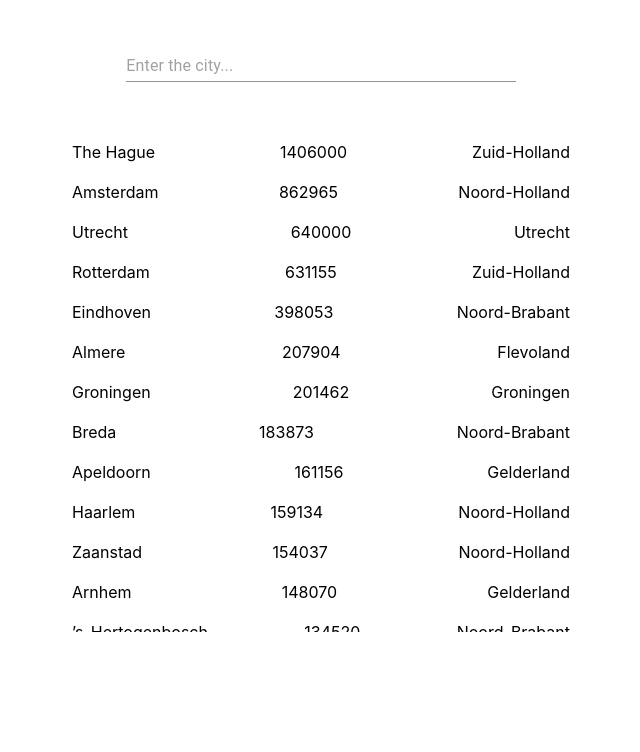
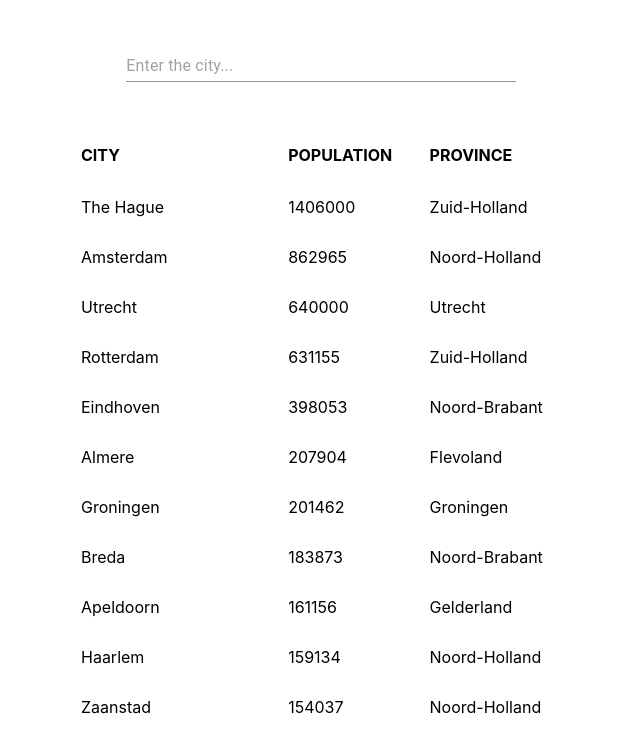
Before and after one commit to dsigitoff/hello-hatch, a React (Create React App) app: page / in a window 1280 px wide. Shown: the top 752 px of the page, without its empty margins (319-959 px from the left). Built offline with nearby package versions, Linux system fonts and the light colour scheme.

Commit message:
Revert "rework table"
This reverts commit d30a2dbd89b05fc38de1fbbb187c1fbc47744a4c.

```diff
--- a/package.json
+++ b/package.json
@@ -11,7 +11,6 @@
     "@types/node": "^12.0.0",
     "@types/react": "^17.0.0",
     "@types/react-dom": "^17.0.0",
-    "lodash.throttle": "^4.1.1",
     "react": "^17.0.2",
     "react-dom": "^17.0.2",
     "react-scripts": "4.0.3",
@@ -44,7 +43,6 @@
     ]
   },
   "devDependencies": {
-    "@types/lodash.throttle": "^4.1.6",
     "@types/react-virtualized": "^9.21.13",
     "eslint-config-prettier": "^8.3.0",
     "eslint-plugin-prettier": "^3.4.1",
--- a/src/components/SearchableTable/SearchableTable.css
+++ /dev/null
@@ -1,18 +0,0 @@
-.SearchableTable {
-    height: 500px;
-    display: flex;
-    overflow: scroll;
-}
-
-.SearchableTableBody {
-    display: flex;
-    position: relative;
-    flex-direction: column;
-    width: 500px;
-}
-.SearchableTableRow {
-    height: 40px;
-    display: flex;
-    justify-content: space-between;
-    align-items: center;
-}
--- a/src/components/SearchableTable/SearchableTable.tsx
+++ /dev/null
@@ -1,66 +0,0 @@
-import React, { useMemo, useState } from "react";
-import { throttle } from "lodash";
-
-import "./SearchableTable.css";
-
-const amountRowsBuffered = 2;
-const rowHeight = 40;
-const viewportHeight = 500;
-
-interface TSearchableTableProps {
-  // TODO: add types
-  data: any;
-  amountRows: number;
-}
-
-const SearchableTable = ({
-  data,
-  amountRows = 0,
-}: TSearchableTableProps): JSX.Element => {
-  const [scrollTop, setScrollTop] = useState<number>(0);
-
-  const indexStart = Math.max(
-    Math.floor(scrollTop / rowHeight) - amountRowsBuffered,
-    0
-  );
-
-  const indexEnd = Math.min(
-    Math.ceil((scrollTop + viewportHeight) / rowHeight - 1) +
-      amountRowsBuffered,
-    amountRows - 1
-  );
-
-  const handleOnUpdate = throttle(
-    (event) => setScrollTop(event.target.scrollTop),
-    100,
-    {
-      leading: false,
-    }
-  );
-
-  return useMemo(
-    () => (
-      <table onScroll={handleOnUpdate} className="SearchableTable">
-        <tbody
-          style={{ height: amountRows * rowHeight }}
-          className="SearchableTableBody"
-        >
-          {[...data].slice(indexStart, indexEnd).map((element) => (
-            <tr
-              className="SearchableTableRow"
-              key={element.city + element.population}
-              style={{ top: rowHeight * element.index }}
-            >
-              <td className="SearchableTableCell">{element.city}</td>
-              <td className="SearchableTableCell">{element.population}</td>
-              <td className="SearchableTableCell">{element.admin_name}</td>
-            </tr>
-          ))}
-        </tbody>
-      </table>
-    ),
-    [scrollTop, data]
-  );
-};
-
-export default SearchableTable;
--- a/src/components/SearchableTable/package.json
+++ /dev/null
@@ -1,3 +0,0 @@
-{
-  "main": "SearchableTable.tsx"
-}
--- a/src/pages/Home/Home.tsx
+++ b/src/pages/Home/Home.tsx
@@ -1,19 +1,15 @@
 import React, { useCallback, useEffect, useState } from "react";
 import { Box, Input } from "@material-ui/core";
+import { Column, Table } from "react-virtualized";
 import "react-virtualized/styles.css";
 
+import citiesData from "assets/nl.json";
 import { TCities } from "types";
-import citiesData from "assets/nl.json";
-import SearchableTable from "components/SearchableTable";
 
 import "./Home.css";
 
-const citiesWithIndex = citiesData
-  .map((el, index) => [{ ...el, index }])
-  .flat();
-
 const Home = (): JSX.Element => {
-  const [cities, setCities] = useState<TCities[]>(citiesWithIndex);
+  const [cities, setCities] = useState<TCities[]>(citiesData);
   const [searchString, setSearchString] = useState<string>("");
 
   const handleOnSearch = useCallback(
@@ -25,7 +21,7 @@ const Home = (): JSX.Element => {
 
   useEffect(() => {
     setCities(
-      citiesWithIndex.filter(({ city }) =>
+      citiesData.filter(({ city }) =>
         city.toLowerCase().includes(searchString.toLowerCase())
       )
     );
@@ -38,7 +34,18 @@ const Home = (): JSX.Element => {
         placeholder="Enter the city..."
         onChange={handleOnSearch}
       />
-      <SearchableTable data={cities} amountRows={cities.length} />
+      <Table
+        width={500}
+        height={600}
+        headerHeight={50}
+        rowHeight={50}
+        rowCount={cities.length}
+        rowGetter={({ index }) => cities[index]}
+      >
+        <Column label="City" dataKey="city" width={300} />
+        <Column label="Population" dataKey="population" width={200} />
+        <Column label="Province" dataKey="admin_name" width={200} />
+      </Table>
     </Box>
   );
 };
```
Also changed, not shown: 1 other file (tests, documents, lock files or other folders).
